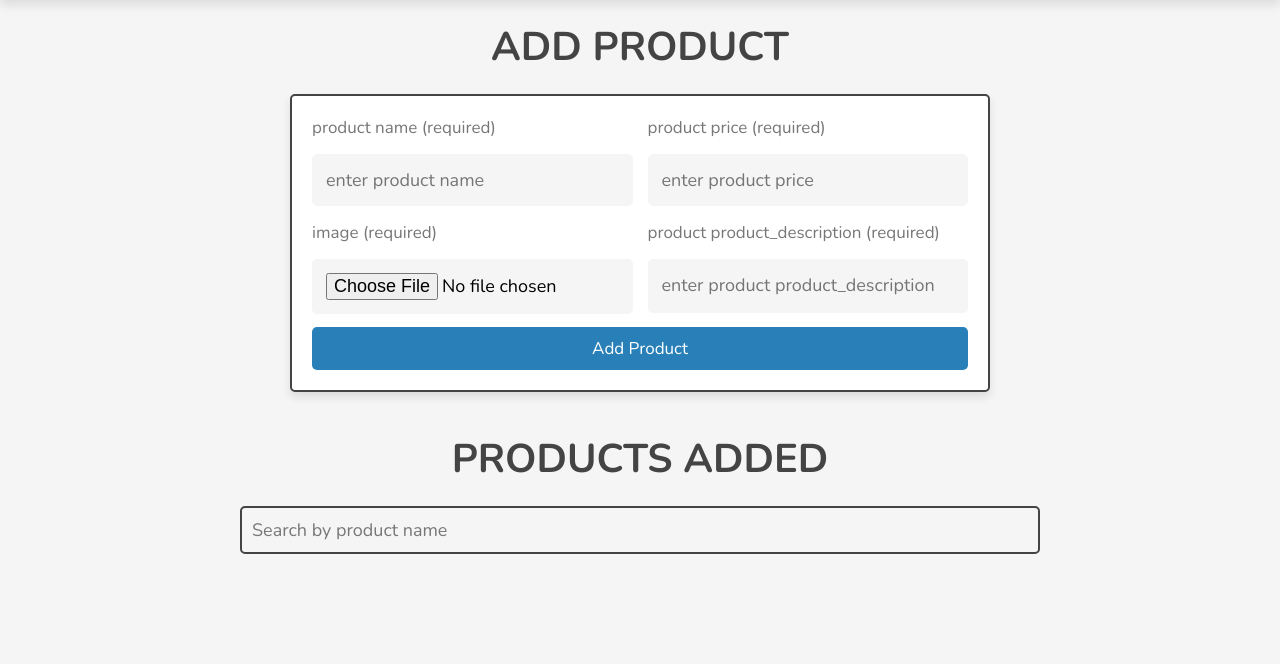
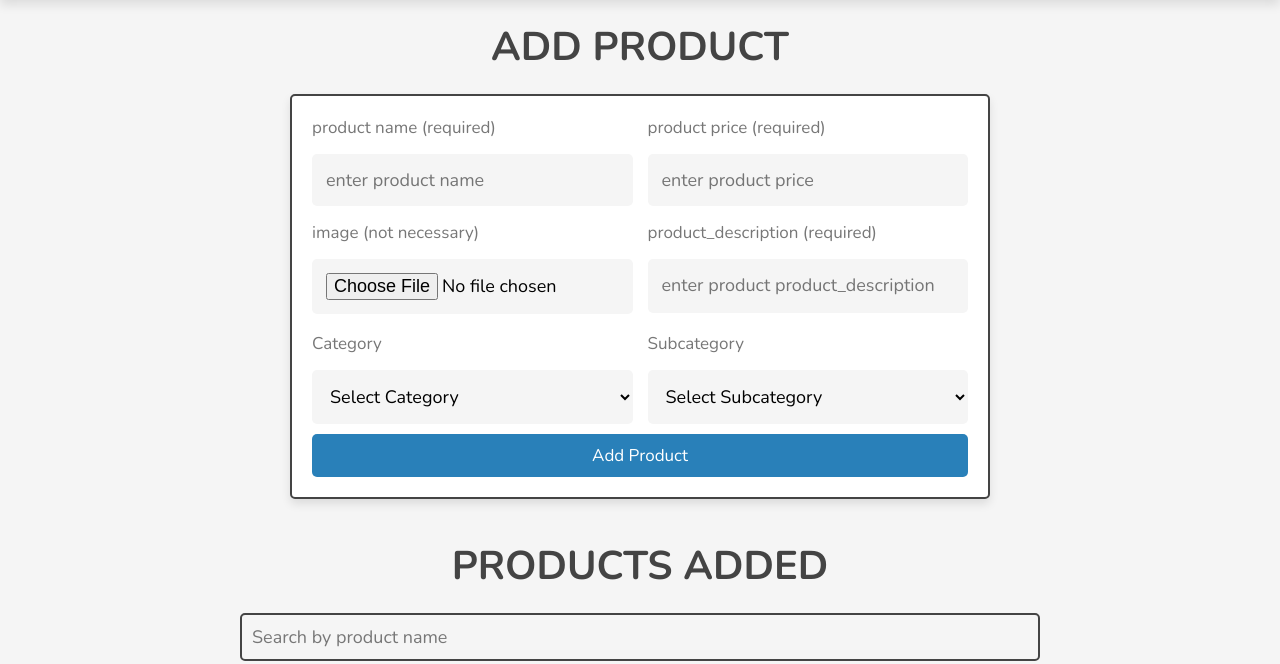
Before and after one commit to Theodoscus/Web-Project-Final-Version, a PHP site: page /admin/products.php in a window 1280 px wide. Shown: the part 74-738 px from the top of the page. Run offline with PHP 8.4, Linux system fonts and the light colour scheme; the visitor is signed in with stand-in values (Sample User, id 1); data that the repository does not hold is empty; some libraries are stand-ins or nearby versions.

Commit message:
Update products.php

```diff
--- a/admin/admin_login.php
+++ b/admin/admin_login.php
@@ -23,7 +23,7 @@ if (isset($_POST['submit'])) {
 
     if ($select_admin->rowCount() > 0) {
         $_SESSION['user_id'] = $row['user_id'];
-        header('location: admin_home.php');
+        header('location: products.php'); // I think it's better to go to products.php instead of admin_home.php???
     } else {
         $message[] = 'Incorrect email or password!';
     }
--- a/admin/products.php
+++ b/admin/products.php
@@ -93,12 +93,28 @@ if (isset($_GET['delete'])) {
             <input type="number" min="0" class="box" required max="9999999999" placeholder="enter product price" onkeypress="if(this.value.length == 10) return false;" name="price">
          </div>
         <div class="inputBox">
-            <span>image (required)</span>
+            <span>image (not necessary)</span>
             <input type="file" name="image_01" accept="image/jpg, image/jpeg, image/png, image/webp" class="box" required>
         </div>
          <div class="inputBox">
-            <span>product product_description (required)</span>
+            <span>product_description (required)</span>
             <textarea name="product_description" placeholder="enter product product_description" class="box" required maxlength="500" cols="30" rows="10"></textarea>
+         </div>
+         <div class="inputBox">
+                <span>Category</span>
+                <select name="category" id="category" class="box" required>
+                    <option value="">Select Category</option>
+                    <option value="1">Βρεφικά Είδη</option>
+                    <option value="2">Καθαριότητα</option>
+                    <option value="3">Ποτά - Αναψυκτικά</option>
+                    <option value="4">Προσωπική φροντίδα</option>
+                </select>
+            </div>
+            <div class="inputBox">
+                <span>Subcategory</span>
+                <select name="subcategory" id="subcategory" class="box" required>
+                    <option value="">Select Subcategory</option>
+                </select>
             </div>
       </div>
 
@@ -126,7 +142,7 @@ foreach ($products as $product) {
       <div class="box">
          <img src="../uploaded_img/<?php echo $product['product_image']; ?>" alt="Image about the product">
          <div class="product_name"><?php echo $product['product_name']; ?></div>
-                <!-- <div class="price">$<span><?php // echo $product['price'];?></span>/-</div> -->
+         <!-- <div class="price">$<span><?php // echo $fetch_products['price'];?></span>/-</div> -->
          <div class="product_description"><span><?php echo $product['product_description']; ?></span></div>
          <div class="flex-btn">
             <a href="update_product.php?update=<?php echo $product['product_id']; ?>" class="option-btn">update</a>
@@ -138,7 +154,75 @@ foreach ($products as $product) {
 ?>
 </div>
 
-</section>
+<!-- Here the code is the js for the search bar: -->
+<script>
+   const products = <?php echo json_encode($products); ?>;
+   const searchInput = document.getElementById('searchInput');
+   const productContainer = document.getElementById('productContainer');
+
+   function filterProducts() {
+      const searchTerm = searchInput.value.trim().toLowerCase();
+      productContainer.innerHTML = '';
+
+      if (searchTerm === '') {
+         products.forEach(product => renderProduct(product));
+      } else {
+         products.forEach(product => {
+            const productName = product.product_name.toLowerCase();
+            if (productName.includes(searchTerm)) {
+               renderProduct(product);
+            }
+         });
+      }
+   }
+
+   // Event listener for the search input
+   searchInput.addEventListener('input', filterProducts);
+</script>
+
+<!-- Here the code is for the subcategory -->
+<script>
+    const categorySelect = document.getElementById('category');
+    const subcategorySelect = document.getElementById('subcategory');
+
+    const subcategories = {
+        1: [
+            { id: 1, name: 'Aporripantiko' },
+            { id: 2, name: 'Panes' },
+        ],
+        2: [
+            { id: 3, name: 'Eidi Katharismou' },
+            { id: 4, name: 'Xartika' },
+        ],
+        3: [
+            { id: 5, name: 'Bires' },
+            { id: 6, name: 'Nera' },
+        ],
+        4: [
+            { id: 7, name: 'Aposmitika' },
+            { id: 8, name: 'Vamvakia' },
+        ],
+    };
+
+    categorySelect.addEventListener('change', () => {
+        const categoryId = categorySelect.value;
+        populateSubcategories(categoryId);
+    });
+
+    function populateSubcategories(categoryId) {
+        subcategorySelect.innerHTML = '<option value="">Select Subcategory</option>';
+        if (categoryId !== '') {
+            const categorySubcategories = subcategories[categoryId];
+            categorySubcategories.forEach(subcategory => {
+                const option = document.createElement('option');
+                option.value = subcategory.id;
+                option.textContent = subcategory.name;
+                subcategorySelect.appendChild(option);
+            });
+        }
+    }
+</script>
+
 
 <script src="../js/admin_script.js"></script>
 
--- a/js/admin_script.js
+++ b/js/admin_script.js
@@ -62,4 +62,6 @@ function filterProducts() {
  }
 
  // Event listener for the search input
+ const searchInput = document.getElementById('searchInput');
+ const productContainer = document.getElementById('productContainer');
  searchInput.addEventListener('input', filterProducts);
```
Lines whose indentation alone changed are shown as unchanged.
